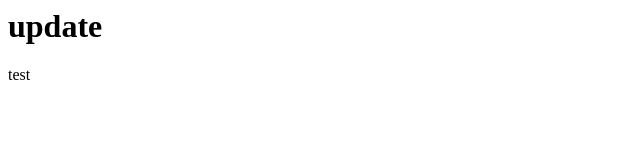
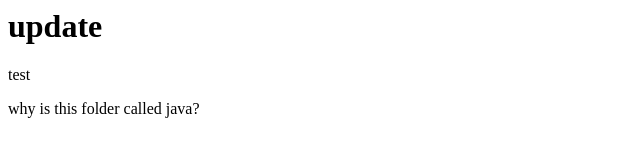
Before and after one commit to ykri2/java, a plain HTML site: page index.html in a window 1280 px wide. Shown: the whole page, without its empty margins (0-640 px from the left). Drawn offline with Linux system fonts and the light colour scheme.

Commit message:
commit of elevated importance upon the strangest discovery

```diff
--- a/index.html
+++ b/index.html
@@ -5,5 +5,8 @@
 		<h1>update</h1>
 		<p>test</p>
 	</header>
+	<section>
+		<p>why is this folder called java?</p>
+	</section>
 </body>
 </html>
```
